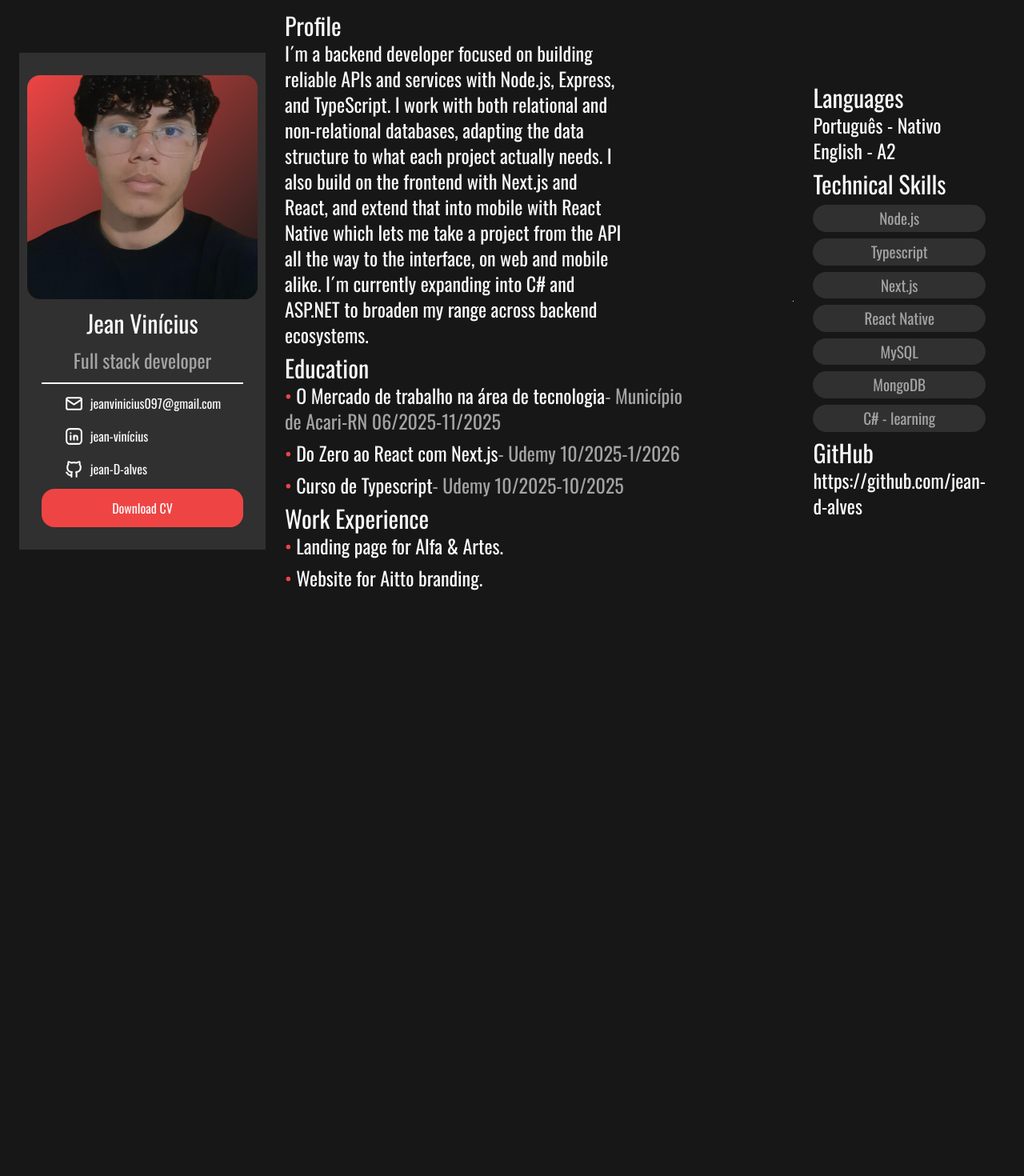
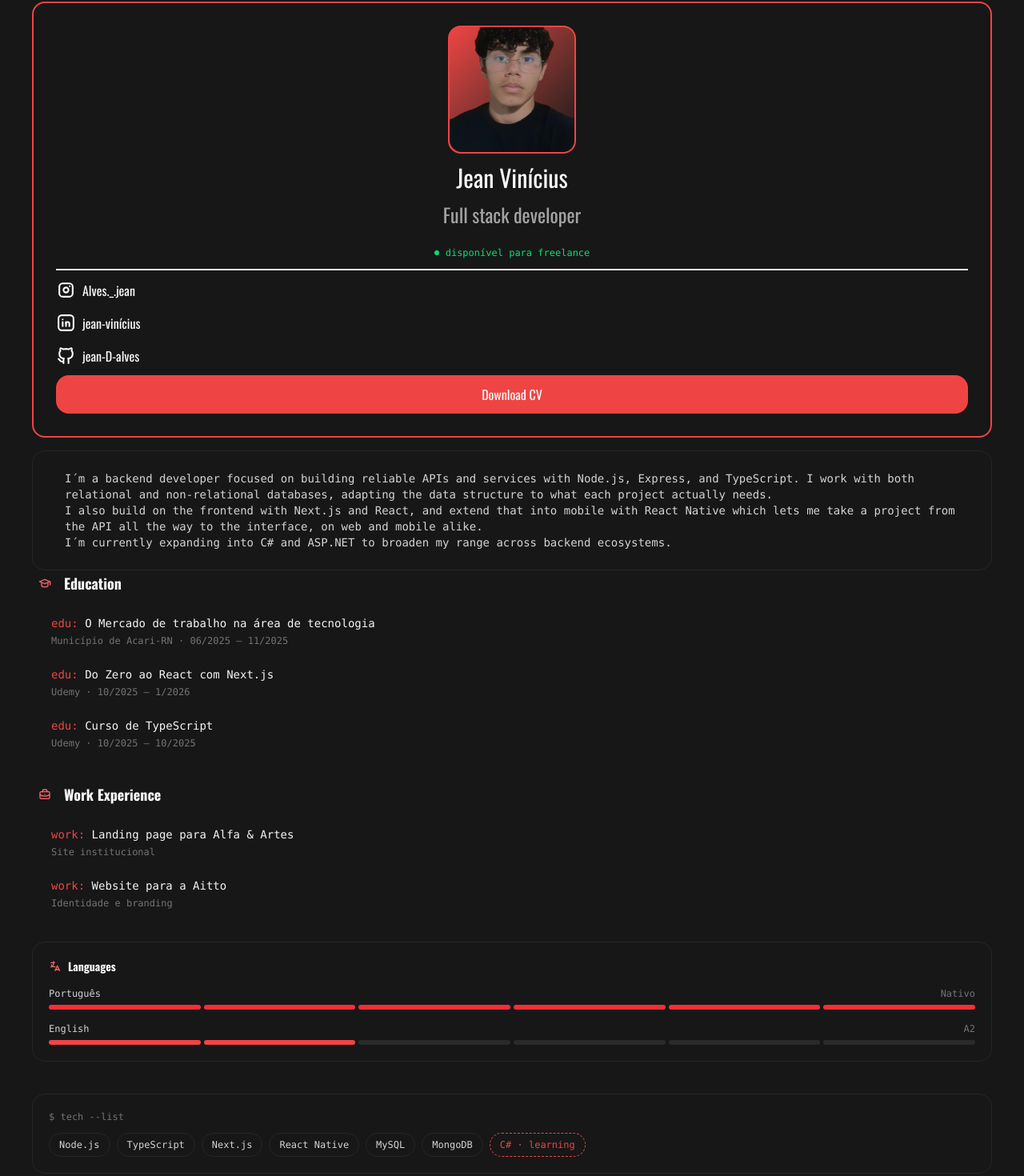
Before and after one commit to jean-D-alves/my-portfolio, a Next.js app: page /resumo in a window 1280 px wide. Shown: the part 78-1548 px from the top of the page at 80% size. Before the commit the page ends 836 px from the top, so only its background shows below. Built offline with nearby package versions, Linux system fonts and the light colour scheme; a web font is replaced by a local one.

Commit message:
update: Page resume

```diff
--- a/app/globals.css
+++ b/app/globals.css
@@ -37,6 +37,17 @@
   }
 }
 
+@keyframes OpenAbout {
+  form{
+    opacity: 0;
+    translate: -100vw 0;
+  }
+  to{
+    opacity: 1;
+    translate: 0 0;
+  }
+}
+
 body {
   background: var(--background);
   color: var(--foreground);
--- a/app/resumo/page.tsx
+++ b/app/resumo/page.tsx
@@ -1,15 +1,71 @@
 import NavBar from "@/src/Components/NavBar";
-import { TbMail, TbBrandLinkedin, TbBrandGithub } from "react-icons/tb";
 import Image from "next/image";
-import BackBar from "@/src/Components/BackBar";
+import {
+  TbSchool,
+  TbBriefcase,
+  TbLanguage,
+  TbExternalLink,
+  TbBrandGithub,
+  TbBrandLinkedin,
+  TbBrandInstagram,
+} from "react-icons/tb";
 
-export default function Resumo() {
+interface EducationItem {
+  title: string;
+  meta: string;
+  date: string;
+}
+
+interface ExperienceItem {
+  title: string;
+  meta: string;
+}
+
+const education: EducationItem[] = [
+  {
+    title: "O Mercado de trabalho na área de tecnologia",
+    meta: "Município de Acari-RN",
+    date: "06/2025 – 11/2025",
+  },
+  {
+    title: "Do Zero ao React com Next.js",
+    meta: "Udemy",
+    date: "10/2025 – 1/2026",
+  },
+  {
+    title: "Curso de TypeScript",
+    meta: "Udemy",
+    date: "10/2025 – 10/2025",
+  },
+];
+
+const experience: ExperienceItem[] = [
+  {
+    title: "Landing page para Alfa & Artes",
+    meta: "Site institucional",
+  },
+  {
+    title: "Website para a Aitto",
+    meta: "Identidade e branding",
+  },
+];
+
+const skills: string[] = [
+  "Node.js",
+  "TypeScript",
+  "Next.js",
+  "React Native",
+  "MySQL",
+  "MongoDB",
+];
+
+export default function Resume() {
   return (
-    <main className="min-h-screen bg-[#171717] px-6 py-5">
-      <BackBar name={"Resumo"} />
-      <section className="flex w-full h-full justify-center items-center">
-        <div className="flex flex-col bg-accent w-1/4 h-full justify-center items-center p-7 gap-3">
-          <div className="Photo relative w-2xs h-70 bg-linear-to-br from-primary to-background bg-bottom rounded-2xl">
+    <div className="flex flex-col w-full h-full px-10 py-20">
+      <NavBar />
+      <section className="flex flex-col gap-4">
+        <div className="flex flex-col border-2 border-primary rounded-2xl w-full justify-center items-center p-7 gap-3">
+          <div className="Photo relative w-40 h-40 border-primary border-2 bg-linear-to-br from-primary to-background bg-bottom rounded-2xl">
             <Image
               src="/Perfil1-NB.png"
               alt="Foto de perfil de Jean Vinícius"
@@ -20,11 +76,17 @@ export default function Resumo() {
           </div>
           <h1 className="text-3xl">Jean Vinícius</h1>
           <h2 className="text-2xl text-metadata">Full stack developer</h2>
+          <div className="flex items-center gap-2 mt-3 text-xs font-mono text-green-400">
+            <span className="w-1.5 h-1.5 rounded-full bg-green-400" />
+            disponível para freelance
+          </div>
           <hr className="border border-foreground w-full" />
-          <div className="flex flex-col gap-4 justify-center items-baseline text-center">
+          <div className="flex flex-col gap-4 w-full justify-items-start items-baseline text-center">
             <div className="flex flex-row items-center gap-2">
-              <TbMail size={25} />
-              <p>jeanvinicius097@gmail.com</p>
+              <TbBrandInstagram size={25} />
+              <a href="https://www.instagram.com/alves._.jean">
+                Alves._.jean
+              </a>
             </div>
             <div className="flex flex-row items-center gap-2">
               <TbBrandLinkedin size={25} />
@@ -47,122 +109,152 @@ export default function Resumo() {
             Download CV
           </button>
         </div>
-        <div className="relative flex flex-row w-full h-full justify-around items-center px-6 text-2xl">
-          <section className=" flex flex-col h-full gap-2">
-            <section>
-              <h2 className="text-3xl">Profile</h2>
-              <p className="w-2/3">
+        <div className="flex flex-col gap-6">
+          <div className="border border-neutral-800 bg-neutral-900 rounded-2xl p-6 font-mono text-sm">
+            <p className="pl-4 text-neutral-300">
               I&acute;m a backend developer focused on building reliable APIs
               and services with Node.js, Express, and TypeScript. I work with
               both relational and non-relational databases, adapting the data
-                structure to what each project actually needs. I also build on
-                the frontend with Next.js and React, and extend that into mobile
-                with React Native which lets me take a project from the API all
-                the way to the interface, on web and mobile alike. I&acute;m
-                currently expanding into C# and ASP.NET to broaden my range
-                across backend ecosystems.
+              structure to what each project actually needs.
             </p>
+            <p className="pl-4 text-neutral-300">
+              I also build on the frontend with Next.js and React, and extend
+              that into mobile with React Native which lets me take a project
+              from the API all the way to the interface, on web and mobile
+              alike.
+            </p>
+            <p className="pl-4 text-neutral-300">
+              I&acute;m currently expanding into C# and ASP.NET to broaden my
+              range across backend ecosystems.
+            </p>
+          </div>
+        </div>
       </section>
-
+      <div className="grid md:grid-cols-3 gap-10"></div>
+      <div className="md:col-span-2 flex flex-col gap-10">
         <section>
-              <h2 className="text-3xl">Education</h2>
-              <ul className="flex flex-col w-4/5 justify-center gap-2">
-                <li>
-                  <p>
-                    <span className="text-primary">•</span> O Mercado de
-                    trabalho na área de tecnologia
-                    <span className="text-metadata">
-
-                      - Município de Acari-RN 06/2025-11/2025
+          <h2 className="font-display text-lg font-bold flex items-center gap-2 mb-6">
+            <span className="w-8 h-8 rounded-lg flex items-center justify-center">
+              <TbSchool size={16} className="text-red-400" />
             </span>
+            Education
+          </h2>
+          <div className="relative pl-6  flex flex-col gap-6">
+            {education.map((item, i) => (
+              <div key={i} className="relative">
+                <p className="font-mono text-sm">
+                  <span className="text-primary">edu:</span>{" "}
+                  <span className="text-neutral-100">{item.title}</span>
                 </p>
-                </li>
-                <li>
-                  <p>
-                    <span className="text-primary">•</span> Do Zero ao React com
-                    Next.js
-                    <span className="text-metadata">
-
-                      - Udemy 10/2025-1/2026
-                    </span>
+                <p className="text-neutral-500 text-xs font-mono mt-1">
+                  {item.meta} · {item.date}
                 </p>
-                </li>
-                <li>
-                  <p>
-                    <span className="text-primary">•</span> Curso de Typescript
-                    <span className="text-metadata">
-
-                      - Udemy 10/2025-10/2025
-                    </span>
-                  </p>
-                </li>
-              </ul>
-            </section>
-
-            <section>
-              <h2 className="text-3xl">Work Experience</h2>
-              <ul className="flex flex-col gap-2">
-                <li>
-                  <span className="text-primary">•</span> Landing page for Alfa
-                  & Artes.
-                </li>
-                <li>
-                  <span className="text-primary">•</span> Website for Aitto
-                  branding.
-                </li>
-              </ul>
-            </section>
-          </section>
-          <hr className="border-l border-secondary h-full m-1" />
-
-          <section className="flex flex-col h-full gap-2 ml-5">
-            <section>
-              <h2 className="text-3xl">Languages</h2>
-              <ul>
-                <li>Português - Nativo</li>
-                <li>English - A2</li>
-              </ul>
-            </section>
-
-            <section className="flex text-metadata flex-col w-full gap-2">
-              <h2 className="text-3xl text-foreground">Technical Skills</h2>
-
-              <div className="flex justify-center p-1 w-auto rounded-3xl bg-accent">
-                <small>Node.js</small>
               </div>
-              <div className="flex justify-center p-1 w-auto rounded-3xl bg-accent">
-                <small>Typescript</small>
-              </div>
-              <div className="flex justify-center p-1 w-auto rounded-3xl bg-accent">
-                <small>Next.js</small>
-              </div>
-              <div className="flex justify-center p-1 w-auto rounded-3xl bg-accent">
-                <small>React Native</small>
-              </div>
-              <div className="flex justify-center p-1 w-auto rounded-3xl bg-accent">
-                <small>MySQL</small>
-              </div>
-              <div className="flex justify-center p-1 w-auto rounded-3xl bg-accent">
-                <small>MongoDB</small>
-              </div>
-              <div className="flex justify-center p-1 w-auto rounded-3xl bg-accent">
-                <small>C# - learning</small>
+            ))}
           </div>
         </section>
 
         <section>
-              <h2 className="text-3xl">GitHub</h2>
+          <h2 className="font-display text-lg font-bold flex items-center gap-2 mb-6">
+            <span className="w-8 h-8 rounded-lg flex items-center justify-center">
+              <TbBriefcase size={16} className="text-red-400" />
+            </span>
+            Work Experience
+          </h2>
+          <div className="relative pl-6  flex flex-col gap-6">
+            {experience.map((item, i) => (
+              <div key={i} className="relative">
+                <p className="font-mono text-sm">
+                  <span className="text-primary">work:</span>{" "}
+                  <span className="text-neutral-100">{item.title}</span>
+                </p>
+                <p className="text-neutral-500 text-xs font-mono mt-1">
+                  {item.meta}
+                </p>
+              </div>
+            ))}
+          </div>
+        </section>
+        <section className="border border-neutral-800 bg-neutral-900 rounded-2xl p-5">
+          <h3 className="font-display font-bold flex items-center gap-2 mb-4 text-sm">
+            <TbLanguage size={16} className="text-red-400" />
+            Languages
+          </h3>
+          <div className="flex flex-col gap-4">
+            <div>
+              <div className="flex justify-between text-xs font-mono mb-1.5">
+                <span className="text-neutral-300">Português</span>
+                <span className="text-neutral-500">Nativo</span>
+              </div>
+              <div className="flex gap-1">
+                {Array.from({ length: 6 }).map((_, i) => (
+                  <span
+                    key={i}
+                    className="h-1.5 flex-1 rounded-full bg-red-500"
+                  />
+                ))}
+              </div>
+            </div>
+            <div>
+              <div className="flex justify-between text-xs font-mono mb-1.5">
+                <span className="text-neutral-300">English</span>
+                <span className="text-neutral-500">A2</span>
+              </div>
+              <div className="flex gap-1">
+                {Array.from({ length: 6 }).map((_, i) => (
+                  <span
+                    key={i}
+                    className="h-1.5 flex-1 rounded-full"
+                    style={{
+                      backgroundColor: i < 2 ? "#EF4444" : "#2a2a2a",
+                    }}
+                  />
+                ))}
+              </div>
+            </div>
+          </div>
+        </section>
+        <section className="border border-neutral-800 bg-neutral-900 rounded-2xl p-5">
+          <h3 className="text-xs font-mono text-neutral-500 mb-3">
+            $ tech --list
+          </h3>
+
+          <div className="flex flex-wrap gap-2">
+            {skills.map((s) => (
+              <span
+                key={s}
+                className="text-xs font-mono border border-neutral-800 rounded-full px-3 py-1.5 text-neutral-300"
+              >
+                {s}
+              </span>
+            ))}
+
+            <span className="text-xs font-mono rounded-full text-primary px-3 py-1.5 border border-dashed">
+              C# · learning
+            </span>
+          </div>
+        </section>
         <a
           href="https://github.com/jean-d-alves"
           target="_blank"
-                rel="noreferrer"
+          rel="noopener noreferrer"
+          className="border border-neutral-800 bg-neutral-900 hover:border-red-500 transition-colors rounded-2xl p-5 flex items-center justify-between group"
         >
-                https://github.com/jean-d-alves
+          <div className="flex items-center gap-3">
+            <span className="w-9 h-9 rounded-lg flex items-center justify-center">
+              <TbBrandGithub size={16} className="text-red-400" />
+            </span>
+            <div>
+              <p className="font-mono text-sm text-neutral-100">jean-D-alves</p>
+              <p className="text-xs text-neutral-500">ver repositórios</p>
+            </div>
+          </div>
+          <TbExternalLink
+            size={16}
+            className="text-neutral-600 group-hover:text-red-400 transition-colors"
+          />
         </a>
-            </section>
-          </section>
       </div>
-      </section>
-    </main>
+    </div>
   );
 }
--- a/src/Components/AboutMe.tsx
+++ b/src/Components/AboutMe.tsx
@@ -2,7 +2,7 @@ import Image from "next/image";
 
 export default function AboutMe() {
   return (
-    <section className="relative flex flex-row h-screen justify-around items-center">
+    <section className="relative flex flex-col h-screen justify-around items-center lg:flex-row">
       <div className="relative bg-linear-to-br from-primary to-background w-2xs h-66">
         <Image
           src={"/Perfil2-NB.png"}
@@ -11,7 +11,7 @@ export default function AboutMe() {
           className="object-cover"
         />
       </div>
-      <div className="flex flex-col w-96 gap-2.5">
+      <div className="flex flex-col w-full max-w-2xl p-2.5 gap-2.5">
         <h1 className="text-5xl"><strong>About <span className="text-primary">me</span></strong></h1>
         <h2 className="text-3xl">Full stack developer</h2>
         <p>
```
Lines whose indentation alone changed are shown as unchanged.
